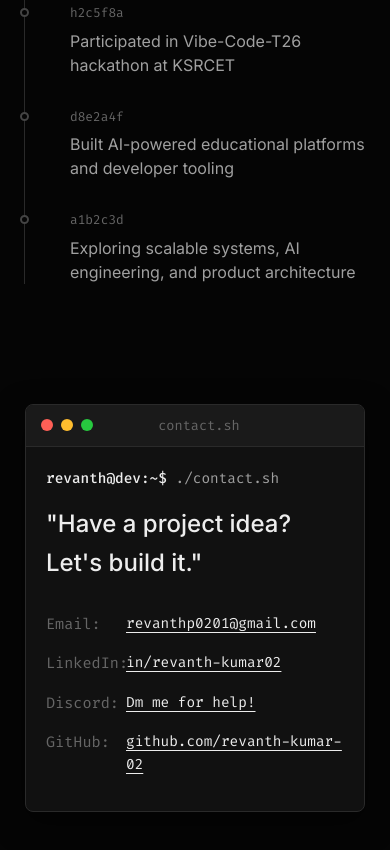
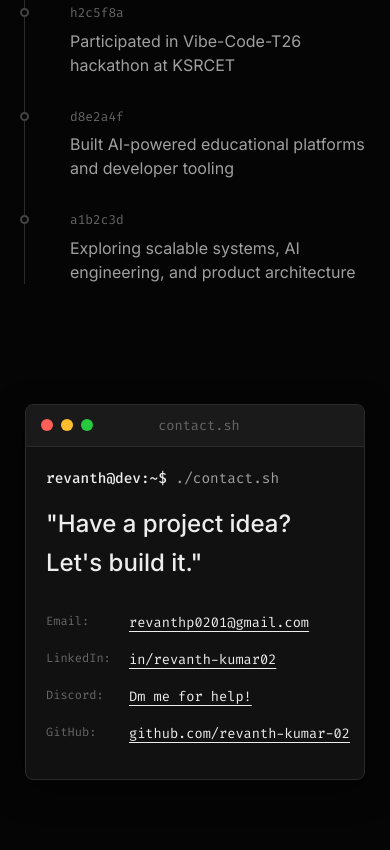
Before and after one commit to revanth-kumar-02/Portfolio, a plain HTML site: page index.html in a window 390 px wide. Shown: the part 3732-4582 px from the top of the page. Drawn offline with Linux system fonts and the light colour scheme.

Commit message:
UI: Optimize mobile contact responsiveness with clamp and nowrap

```diff
--- a/style.css
+++ b/style.css
@@ -592,13 +592,18 @@ a:hover {
         padding: 20px;
     }
 
+    .contact-links li {
+        gap: 8px;
+    }
+
     .contact-label {
-        width: 65px;
-        font-size: 0.95rem;
+        width: 75px;
+        font-size: clamp(0.75rem, 3vw, 0.9rem);
     }
 
     .contact-val {
-        font-size: 0.90rem;
+        font-size: clamp(0.7rem, 3.5vw, 0.9rem);
+        white-space: nowrap;
     }
 
     .timeline-item {
```
